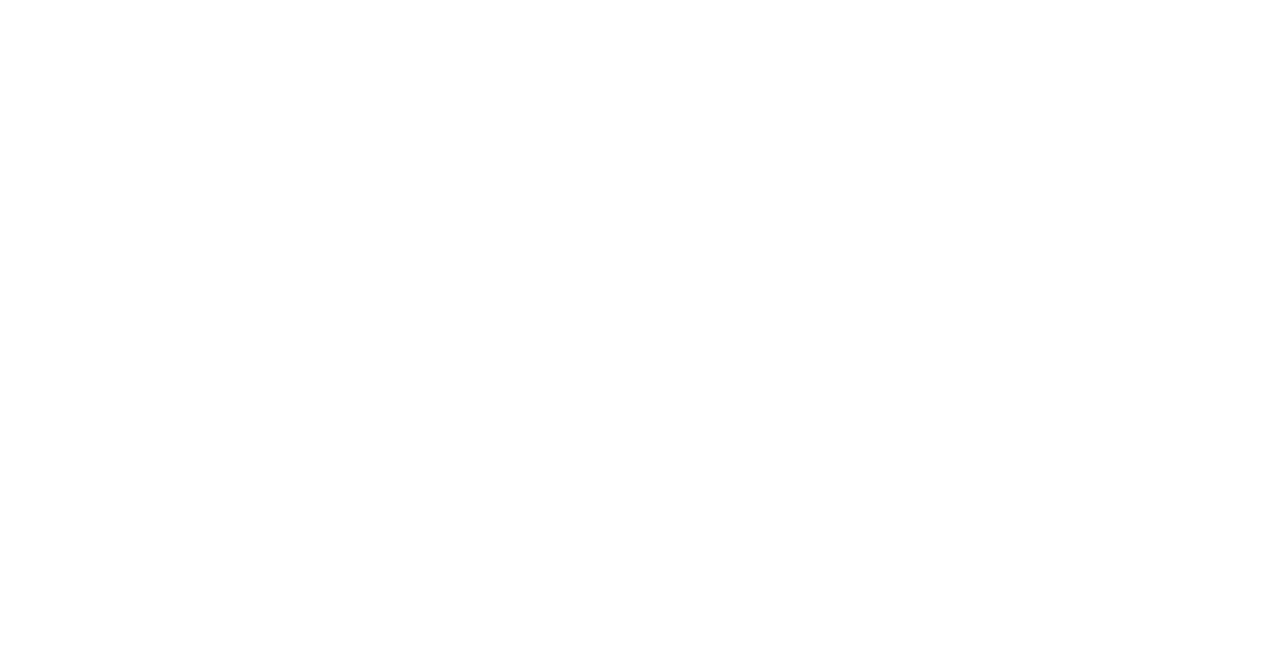
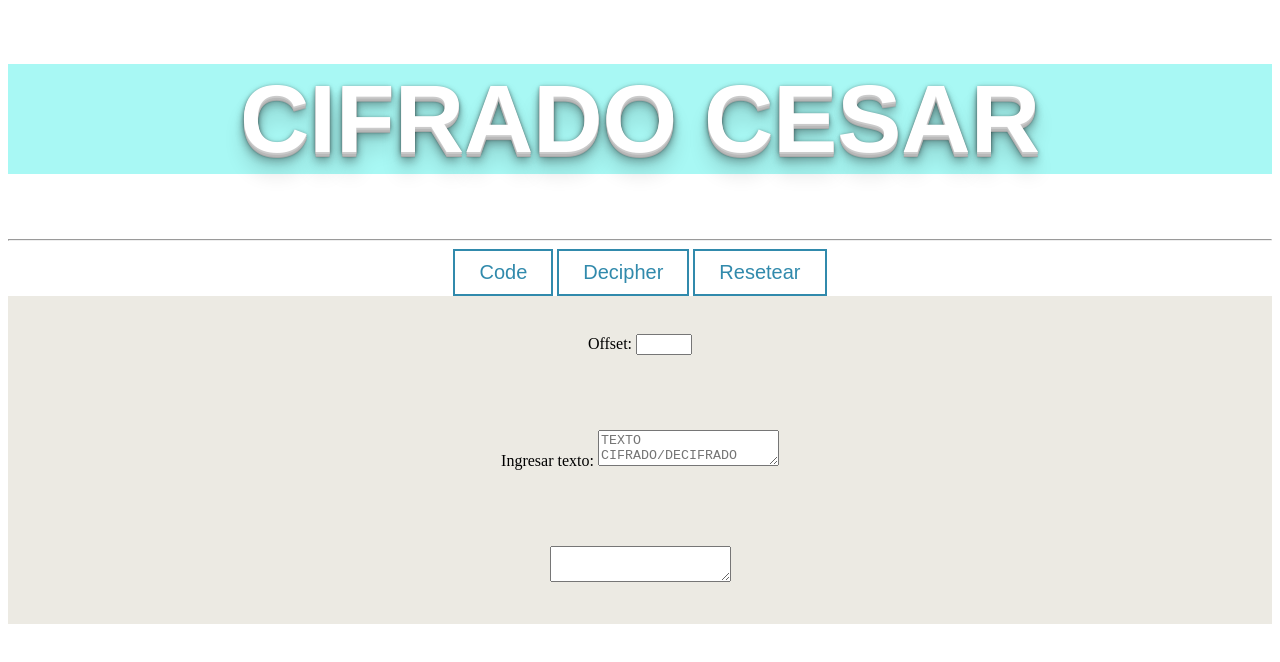
Before and after one commit to MaryKattyVO/lim-2018-05-bc-core-pm-cipher, a website: page src/index.html in a window 1280 px wide. Drawn offline with Linux system fonts and the light colour scheme.

Commit message:
avanze en funciones

```diff
--- a/src/cipher.js
+++ b/src/cipher.js
@@ -1,3 +1,23 @@
-window.cipher = {
-  // ...
-};
+//METODO CIFRAR
+const encode = () =>{
+    const keyNew = parseInt(key.value);
+    const messageC = msjInput.value;
+    var textOut = "";
+    for(let i = 0; i < messageC.length; i++){
+        var c = (messageC.charCodeAt(i)-65+keyNew)%26+65;
+        textOut = textOut + String.fromCharCode(c);
+    }
+    document.getElementById("msjOut").innerHTML=textOut;
+
+}
+//METODO DECIFRAR
+const decode = () =>{
+    const keyNew = parseInt(key.value);
+    const messageC = msjInput.value;
+    var textOut = "";
+    for(let i = 0; i < messageC.length; i++){
+        var c = (messageC.charCodeAt(i)-65-keyNew+26*2)%26+65;
+        textOut = textOut + String.fromCharCode(c);
+    }
+    document.getElementById("msjOut").innerHTML=textOut;
+}
--- a/src/index.html
+++ b/src/index.html
@@ -1,13 +1,47 @@
 <!DOCTYPE html>
 <html>
-  <head>
-    <meta charset="utf-8">
-    <title>Caesar Cipher</title>
-    <link rel="stylesheet" href="style.css" />
-  </head>
-  <body>
-    <div id="root"></div>
-    <script src="cipher.js"></script>
+    <head>
+        <meta charset="utf-8">
+        <title>cesar</title>
+        <link rel="stylesheet" href="style.css">
+    </head>
+    <body>
+        <!-- Formulario -->
+        <form>
+            <div id="title">
+            <h1>CIFRADO CESAR</h1>
+            </div>
+            <hr/>
+
+            <section class="botones" align="center" >
+                <!--Boton para Cifrar -->
+                <input type="button" value="Code" id="btnCoder">
+
+                <!-- Boton para descrifrar-->
+                <input type="button" value="Decipher" id="btnDecipher" >
+
+                <!-- Boton resetear: borra información-->
+                <input  type="reset" value="Resetear" id="reset"></button>
+            </section>
+
+            <div id="keyss">
+                <!-- Ingresar valor fijo para desplazar cifrado -->
+                <label for="key">Offset:</label>
+                <input type="number" id="key" name="name" max="33" min="0">
+            </div>
+
+            <div id="msjI">
+                <!-- textArea: Ingresa mensaje a Cifrar y Descifrar-->
+                <label for="msjInput">Ingresar texto:</label>
+                <textarea name="" id="msjInput" placeholder="TEXTO CIFRADO/DECIFRADO"></textarea>
+            </div>
+
+            <div id="msjO">
+                <!-- textArea: Muestra resultado del Encriptado y desencriptado-->
+                <textarea name="" id="msjOut"></textarea>
+            </div>
+        </form>
+    </body>
+    <script src="app.js"></script>
     <script src="index.js"></script>
-  </body>
 </html>
--- a/src/index.js
+++ b/src/index.js
@@ -0,0 +1,13 @@
+//Capturando variables :DOM
+const msjInput =  document.getElementById('msjInput');
+const buttonCoder = document.getElementById('btnCoder');
+const buttonDecipher = document.getElementById('btnDecipher');
+const key = document.getElementById('key');
+
+//Agregando evento :Boton encriptar
+buttonCoder.addEventListener('click', encode);
+
+//Agregando evento :Boton encriptar
+buttonDecipher.addEventListener('click', decode);
+/*//Escuchando Evento: Boton Desencriptar
+BtnDesencriptar.addEventListener('clik', cipher.encode());*/
--- a/src/style.css
+++ b/src/style.css
@@ -0,0 +1,76 @@
+h1 {
+    background-color: rgb(168, 248, 244);
+    color: #fff;
+    font-size: 6em;
+    font-weight: bold;
+    font-family: Helvetica;
+    text-shadow: 0 1px 0 #ccc, 0 2px 0 #c9c9c9, 0 2px 0 #bbb, 0 4px 0 #b9b9b9, 0 5px 0 #aaa, 0 6px 1px rgba(0,0,0,.1), 0 0 5px rgba(0,0,0,.1), 0 1px 3px rgba(0,0,0,.3), 0 3px 5px rgba(0,0,0,.2), 0 5px 10px rgba(0,0,0,.25), 0 10px 10px rgba(0,0,0,.2), 0 20px 20px rgba(0,0,0,.15);
+    text-align: center;
+    border-color: aquamarine
+
+}
+#btnCoder {
+  color: #318aac !important;
+  font-size: 20px;
+  font-weight: 500;
+  padding: 0.5em 1.2em;
+  background: rgba(0,0,0,0);
+  border: 2px solid;
+  border-color: #318aac;
+  transition: all 1s ease;
+  position: relative;
+  text-align: center;
+}
+#btnCoder:hover {
+    background: #318aac;
+    color: #fff !important;
+}
+#btnDecipher {
+  color: #318aac !important;
+  font-size: 20px;
+  font-weight: 500;
+  padding: 0.5em 1.2em;
+  background: rgba(0,0,0,0);
+  border: 2px solid;
+  border-color: #318aac;
+  transition: all 1s ease;
+  position: relative;
+  text-align: center;
+}
+#btnDecipher:hover {
+    background: #318aac;
+    color: #fff !important;
+}
+#reset{
+  color: #318aac !important;
+  font-size: 20px;
+  font-weight: 500;
+  padding: 0.5em 1.2em;
+  background: rgba(0,0,0,0);
+  border: 2px solid;
+  border-color: #318aac;
+  transition: all 1s ease;
+  position: relative;
+  text-align: center;
+
+}
+#reset:hover {
+    background: #318aac;
+    color: #fff !important;
+}
+
+
+#keyss {
+    text-align: center;
+    padding: 3%;
+}
+#msjI {
+    text-align: center;
+    padding: 3%;
+}
+#msjO {
+    text-align: center;
+    padding: 3%;
+}
+
+div{background-color: rgb(236, 234, 227)}
```
